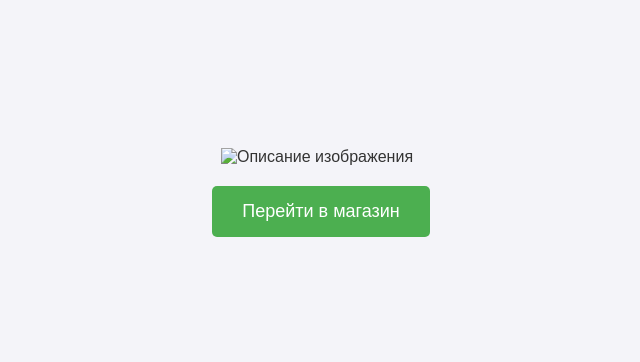
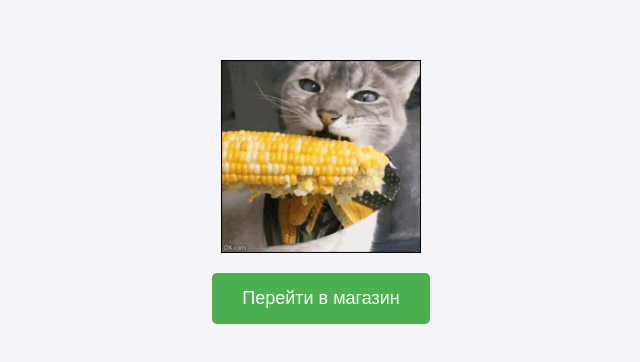
Before and after one commit to Rolzi2323/Site-html-css-, a plain HTML site: page index.html in a window 1280 px wide. Shown: the part 208-570 px from the top of the page, without its empty margins (319-959 px from the left). Drawn offline with Linux system fonts and the light colour scheme.

Commit message:
Update index.html

```diff
--- a/index.html
+++ b/index.html
@@ -12,7 +12,7 @@
 <body>
 
     <!-- Вставка изображения -->
-    <img src="image.jpg" alt="Описание изображения" class="image">
+    <img src="image.gif" alt="Описание изображения" class="image">
 
     <!-- Кнопка для перехода на buy.html -->
     <a href="buy.html">
```
